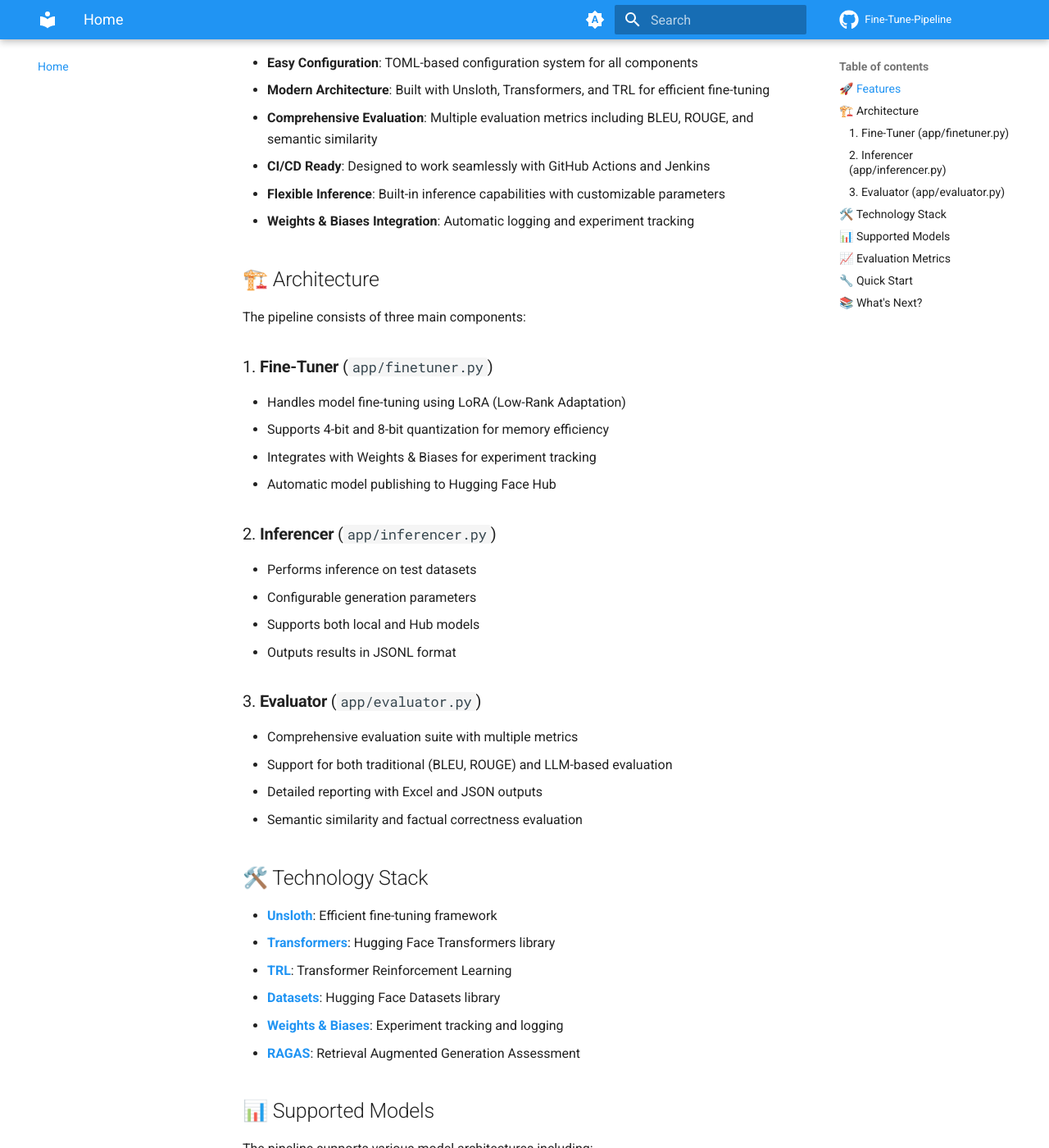
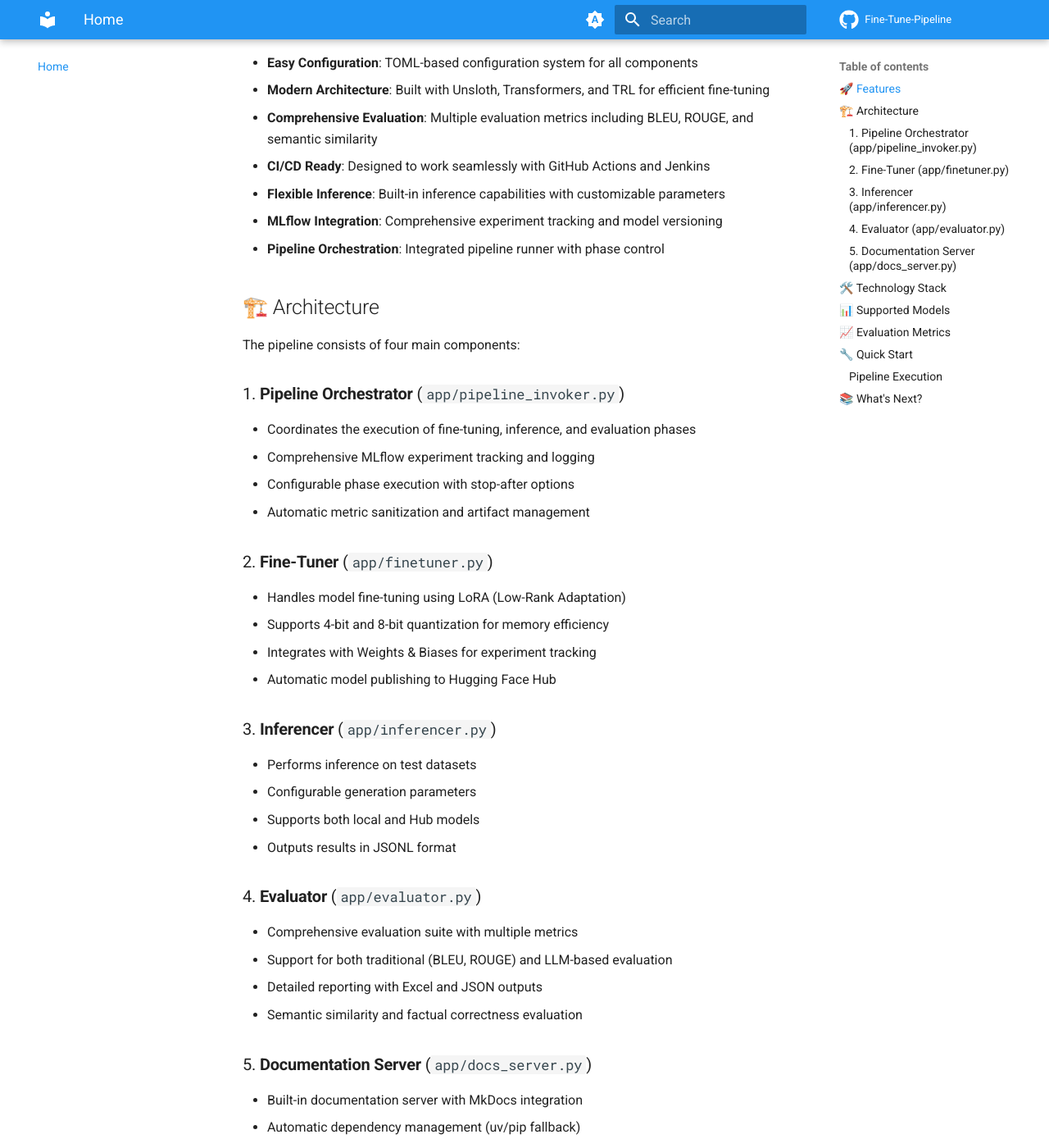
Before and after one commit to Fine-Tuning-Team/Fine-Tune-Pipeline, an MkDocs documentation site: the page built from docs/index.md, in a window 1280 px wide and 1400 px high, scrolled down 306 px. Shown: the whole window at 82% size. Built offline with MkDocs 1.6.1 and Material for MkDocs 9.7.7, drawn with Linux system fonts in a browser that asks for light colours; comment, search, counter and statistics services are not loaded; some of the changed text lies outside the part shown.

Commit message:
Update docs

````diff
--- a/docs/index.md
+++ b/docs/index.md
@@ -9,32 +9,47 @@
 - **Comprehensive Evaluation**: Multiple evaluation metrics including BLEU, ROUGE, and semantic similarity
 - **CI/CD Ready**: Designed to work seamlessly with GitHub Actions and Jenkins
 - **Flexible Inference**: Built-in inference capabilities with customizable parameters
-- **Weights & Biases Integration**: Automatic logging and experiment tracking
+- **MLflow Integration**: Comprehensive experiment tracking and model versioning
+- **Pipeline Orchestration**: Integrated pipeline runner with phase control
 
 ## 🏗️ Architecture
 
-The pipeline consists of three main components:
+The pipeline consists of four main components:
 
-### 1. **Fine-Tuner** (`app/finetuner.py`)
+### 1. **Pipeline Orchestrator** (`app/pipeline_invoker.py`)
+
+- Coordinates the execution of fine-tuning, inference, and evaluation phases
+- Comprehensive MLflow experiment tracking and logging
+- Configurable phase execution with stop-after options
+- Automatic metric sanitization and artifact management
+
+### 2. **Fine-Tuner** (`app/finetuner.py`)
 
 - Handles model fine-tuning using LoRA (Low-Rank Adaptation)
 - Supports 4-bit and 8-bit quantization for memory efficiency
 - Integrates with Weights & Biases for experiment tracking
 - Automatic model publishing to Hugging Face Hub
 
-### 2. **Inferencer** (`app/inferencer.py`)
+### 3. **Inferencer** (`app/inferencer.py`)
 
 - Performs inference on test datasets
 - Configurable generation parameters
 - Supports both local and Hub models
 - Outputs results in JSONL format
 
-### 3. **Evaluator** (`app/evaluator.py`)
+### 4. **Evaluator** (`app/evaluator.py`)
 
 - Comprehensive evaluation suite with multiple metrics
 - Support for both traditional (BLEU, ROUGE) and LLM-based evaluation
 - Detailed reporting with Excel and JSON outputs
 - Semantic similarity and factual correctness evaluation
+
+### 5. **Documentation Server** (`app/docs_server.py`)
+
+- Built-in documentation server with MkDocs integration
+- Automatic dependency management (uv/pip fallback)
+- Local development server for documentation
+- Static documentation build capabilities
 
 ## 🛠️ Technology Stack
 
@@ -42,7 +57,8 @@
 - **[Transformers](https://huggingface.co/transformers/)**: Hugging Face Transformers library
 - **[TRL](https://github.com/huggingface/trl)**: Transformer Reinforcement Learning
 - **[Datasets](https://huggingface.co/docs/datasets/)**: Hugging Face Datasets library
-- **[Weights & Biases](https://wandb.ai/)**: Experiment tracking and logging
+- **[MLflow](https://mlflow.org/)**: Machine learning lifecycle management and experiment tracking
+- **[Weights & Biases](https://wandb.ai/)**: Additional experiment tracking and logging
 - **[RAGAS](https://github.com/explodinggradients/ragas)**: Retrieval Augmented Generation Assessment
 
 ## 📊 Supported Models
@@ -69,6 +85,19 @@
 
 Ready to get started? Check out our [Quick Start Guide](getting-started/quick-start.md) to begin fine-tuning your first model!
 
+### Pipeline Execution
+
+```bash
+# Run complete pipeline with MLflow tracking
+python app/pipeline_invoker.py --config config.toml --hf-key YOUR_HF_TOKEN --openai-key YOUR_OPENAI_KEY
+
+# Run specific phases
+python app/pipeline_invoker.py --enable-finetuning --enable-inference --enable-evaluation
+
+# Start documentation server
+python app/docs_server.py
+```
+
 ## 📚 What's Next?
 
 - [Installation Guide](getting-started/installation.md) - Set up your environment
--- a/mkdocs.yml
+++ b/mkdocs.yml
@@ -94,6 +94,7 @@
     - Inferencer Config: configuration/inferencer.md
     - Evaluator Config: configuration/evaluator.md
   - Components:
+    - Pipeline Orchestrator: components/pipeline-orchestrator.md
     - Fine-Tuner: components/fine-tuner.md
     - Inferencer: components/inferencer.md
     - Evaluator: components/evaluator.md
````
Also changed, not shown: other parts of docs/index.md (+1 -1 lines), docs/components/fine-tuner.md (+5 -3 lines), docs/components/pipeline-orchestrator.md (added, +219 -0 lines), docs/configuration/overview.md (+21 -1 lines).
